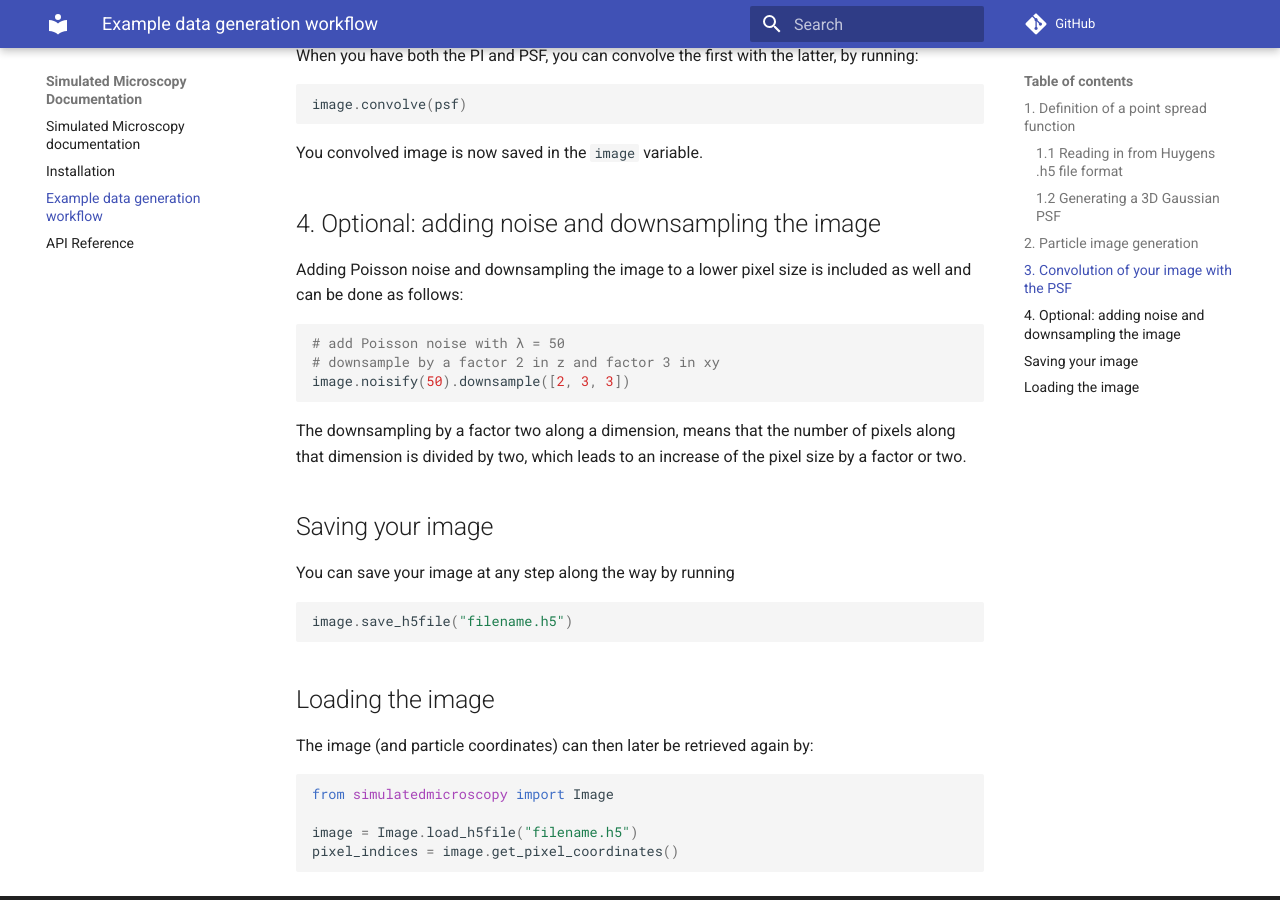
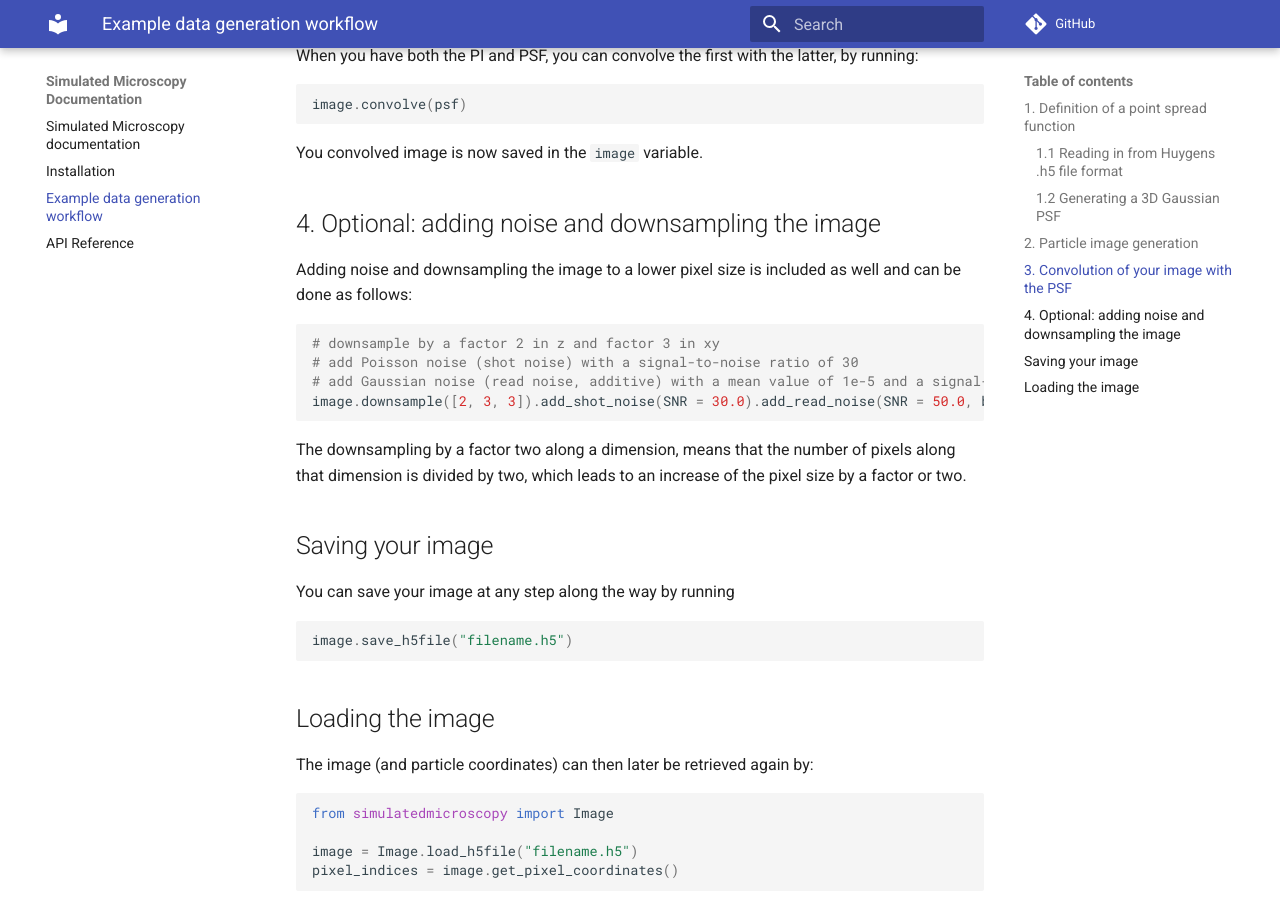
Before and after one commit to rhoitink/simulatedmicroscopy, an MkDocs documentation site: the page built from docs/data-generation-example.md, in a window 1280 px wide and 900 px high, scrolled down 1795 px. Built offline with MkDocs 1.6.1 and Material for MkDocs 9.7.7, drawn with Linux system fonts in a browser that asks for light colours; comment, search, counter and statistics services are not loaded.

Commit message:
Update docs on noise and prevent negative values in Poisson distribution

````diff
--- a/docs/data-generation-example.md
+++ b/docs/data-generation-example.md
@@ -86,12 +86,13 @@ You convolved image is now saved in the `image` variable.
 
 ## 4. Optional: adding noise and downsampling the image
 
-Adding Poisson noise and downsampling the image to a lower pixel size is included as well and can be done as follows:
+Adding noise and downsampling the image to a lower pixel size is included as well and can be done as follows:
 
 ```python
-# add Poisson noise with λ = 50
 # downsample by a factor 2 in z and factor 3 in xy
-image.noisify(50).downsample([2, 3, 3])
+# add Poisson noise (shot noise) with a signal-to-noise ratio of 30
+# add Gaussian noise (read noise, additive) with a mean value of 1e-5 and a signal-to-noise ratio of 50
+image.downsample([2, 3, 3]).add_shot_noise(SNR = 30.0).add_read_noise(SNR = 50.0, background = 1e-5)
 ```
 
 The downsampling by a factor two along a dimension, means that the number of pixels along that dimension is divided by two, which leads to an increase of the pixel size by a factor or two.
````
Also changed, not shown: 1 other file.
